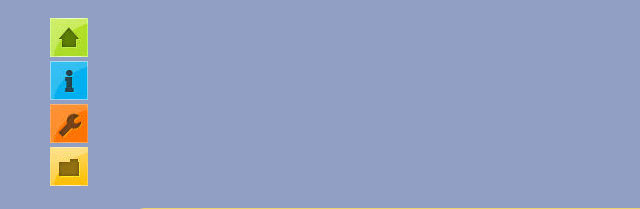
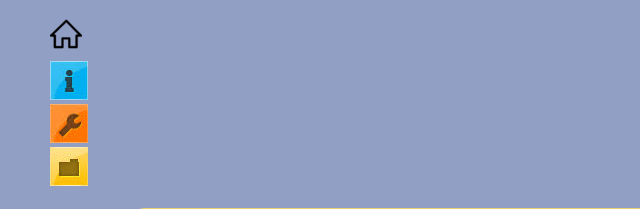
Before and after one commit to Elouan-Callec/Cash-Register, a PHP site: page / in a window 1280 px wide. Shown: the top 209 px of the page, without its empty margins (0-640 px from the left). Run offline with PHP 8.4, Linux system fonts and the light colour scheme.

Commit message:
ajout image

```diff
--- a/style/style.css
+++ b/style/style.css
@@ -221,12 +221,11 @@ input[type=password]{
 
 
 .navBar .home{
-    background-position: 0 0;
-    /*background: url('img/maison.jpg') ;*/
+    background: url('img/home.png') no-repeat;
 }
 
 .navBar .home:hover{
-    background-position: 0px -39px;
+
 }
 
 .navBar .home span{
```
Also changed, not shown: style/img/home.png (added), style/img/maison.jpg (deleted).
